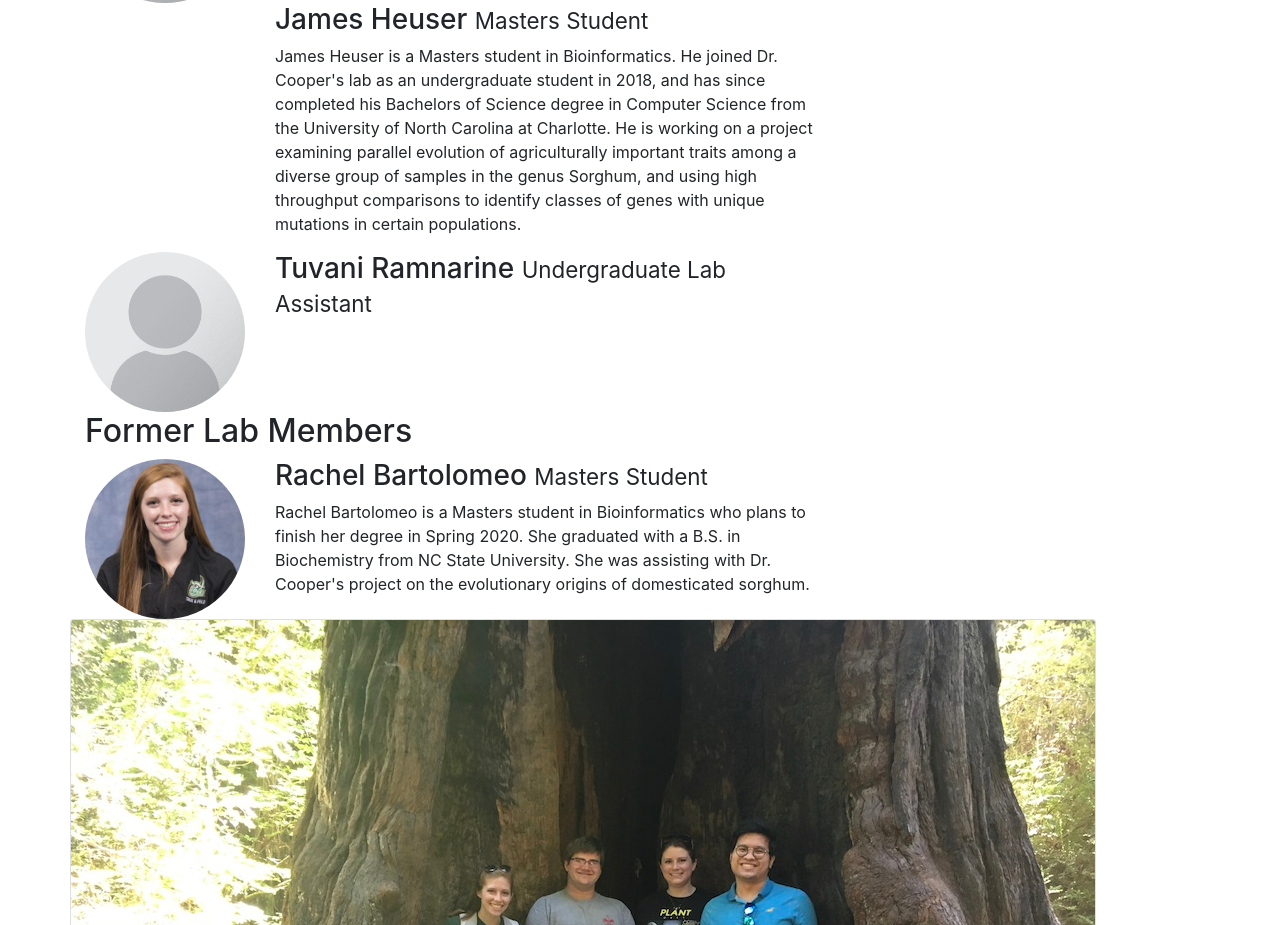
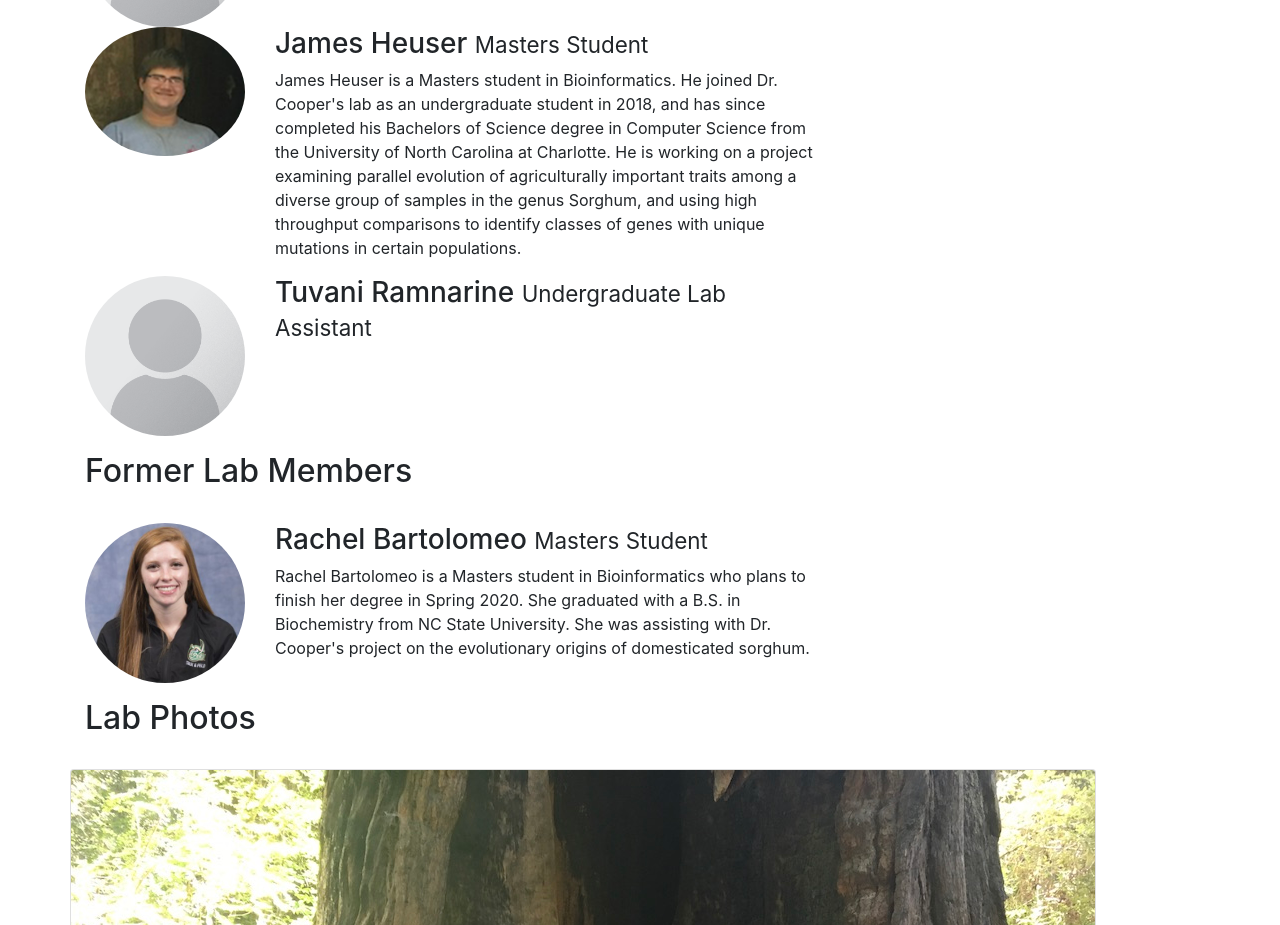
Before and after one commit to ecoope23/ecoope23.github.io, a website: page people2.html in a window 1280 px wide. Shown: the part 735-1660 px from the top of the page. Drawn offline with Linux system fonts and the light colour scheme.

Commit message:
Fixed row spacing on people page

```diff
--- a/people2.html
+++ b/people2.html
@@ -34,13 +34,14 @@
     <div class="container">
 
     <!-- Header Row -->
-    <div class="row">
+    <div class="row mb-4">
        <div class="col-lg-12">
 	       <h2>Current Lab Members</h2>
        </div>
     </div>
 
-      <!-- Liz Row -->
+
+    <!-- Liz Row -->
       <div class="row">
         <div class="col-sm-2">
           <img class="rounded-circle img-fluid d-block mx-auto" src="img/12390263ea416f65a6e2d90f68222255ceb7d148.jpg" alt="">
@@ -81,7 +82,7 @@
 	<!-- James Row -->
 	<div class="row">
 		<div class="col-sm-2">
-			<!-- img class="rounded-circle img-fluid d-block mx-auto" src="img/" alt=""-->
+			<img class="rounded-circle img-fluid d-block mx-auto" src="img/james.jpg" alt="">
 		</div>
 		<div class="col-sm-6">
 			<h3>James Heuser
@@ -92,7 +93,7 @@
 	</div>
 
 	<!-- Tuvani Row -->
-	<div class="row">
+	<div class="row mb-3">
 		<div class="col-sm-2">
 			<img class="rounded-circle img-fluid d-block mx-auto" src="img/Portrait_Placeholder.png" alt="">
 		</div>
@@ -104,7 +105,7 @@
 	</div>
 
 	<!-- Spacer Row -->
-	<div class="row">
+	<div class="row mb-4">
 		<div class="col-lg-12">
 			<h2>Former Lab Members</h2>
 		</div>
@@ -112,7 +113,7 @@
 
 
 	<!-- Rachel Row -->
-	<div class="row">
+	<div class="row mb-3">
 		<div class="col-sm-2">
           		<img class="rounded-circle img-fluid d-block mx-auto" src="img/rachel.jpg" alt="">
 		</div>
@@ -125,7 +126,13 @@
 	</div>
 
 	<!-- Group Photo -->
-	<div class="row">
+	<div class="row mb-4">
+		<div class="col-lg-12">
+			<h2>Lab Photos</h2>
+		</div>
+	</div>
+
+	<div class="row mb-3">
 		<div class="card">
 			<img class="card-img-top" src="img/ASPB-2019-groupPhoto.jpeg" alt="">
 			<div class="card-body">
```
Also changed, not shown: img/james.jpg (added), 1 other file.
